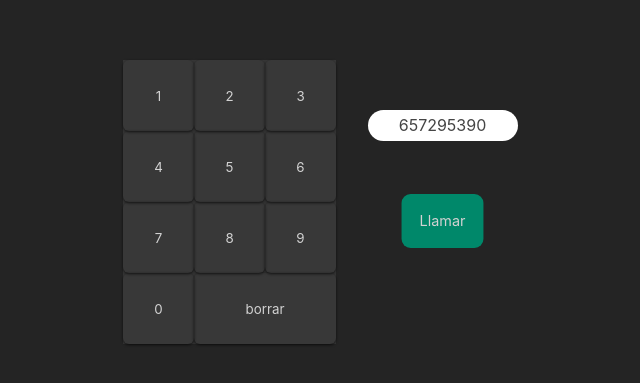
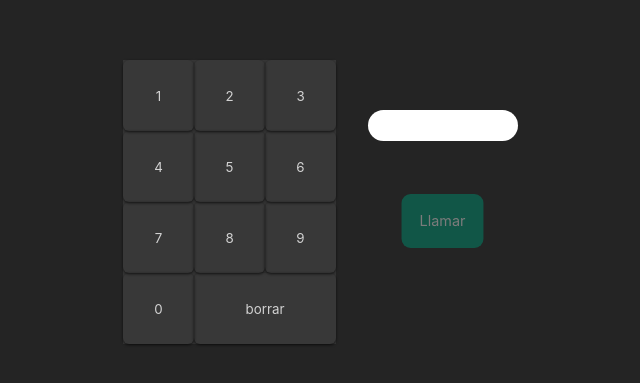
Before and after one commit to malenadejuan/ej-react-2-telefono-c, a React (Create React App) app: page / in a window 1280 px wide. Shown: the part 223-606 px from the top of the page, without its empty margins (304-944 px from the left). Built offline with nearby package versions, Linux system fonts and the light colour scheme.

Commit message:
no llamar cuando cifras<9 y reset numeros inicial

```diff
--- a/src/App.js
+++ b/src/App.js
@@ -4,14 +4,13 @@ const numerosApi = ["1", "2", "3", "4", "5", "6", "7", "8", "9", "0"];
 
 function App() {
 
-  // const [numeros, setNumeros] = useState(numerosApi);
   const [llamando, setLlamando] = useState(false);
-  const [numero, setNumero] = useState("657295390");
+  const [numero, setNumero] = useState("");
 
 
   const llamarOColgar = (e) => {
     e.preventDefault();
-    if (e.target.className.includes("llamar")) {
+    if (e.target.className.includes("llamar") && e.target.className.includes("activo")) {
       setLlamando(true);
       setTimeout(() => setLlamando(false), 5000);
     } else {
@@ -29,19 +28,7 @@ function App() {
     setNumero(numero.slice(0, -1));
   };
 
-
-  /*   const marcarNumero = () => {
-      console.log("hola");
-    }; */
-
-  const activoSiTiene9 = cifra => cifra.length === 9 ? " activo" : "";
-
-  /*  Lo dejo porque quiero preguntar a Mario por que no hacerlo asi */
-  /*  const colgarAuto = useEffect(() => {
-     if (llamando === true) {
-       setTimeout(() => setLlamando(false), 5000);
-     }
-   }, [llamando]); */
+  const activoSiTiene9 = numero => numero.length === 9 ? " activo" : "";
 
   return (
     <div className="contenedor">
@@ -52,7 +39,7 @@ function App() {
           <ol className="teclado">
             {
               numerosApi.map(numero =>
-                <li key={numero} className="numeros">
+                <li key={numero}>
                   <button disabled={llamando} onClick={() => anyadirNumero(numero)}>{numero}</button></li>)
             }
             <li><button onClick={borrarNumero} disabled={llamando} className="big">borrar</button></li>
@@ -64,7 +51,7 @@ function App() {
                 <!-- el número de teléfono tiene 9 cifras --> */}
           {llamando ?
             <a href="colgar" className="colgar activo" onClick={llamarOColgar}>Colgar</a> :
-            <a href="llamar" className={`llamar${activoSiTiene9("234234234")}`} onClick={llamarOColgar}>Llamar</a>
+            <a href="llamar" className={`llamar${activoSiTiene9(numero)}`} onClick={llamarOColgar}>Llamar</a>
           }
           {/*  <!-- Sólo se tiene que ver un botón u otro --> */}
         </div>
```
